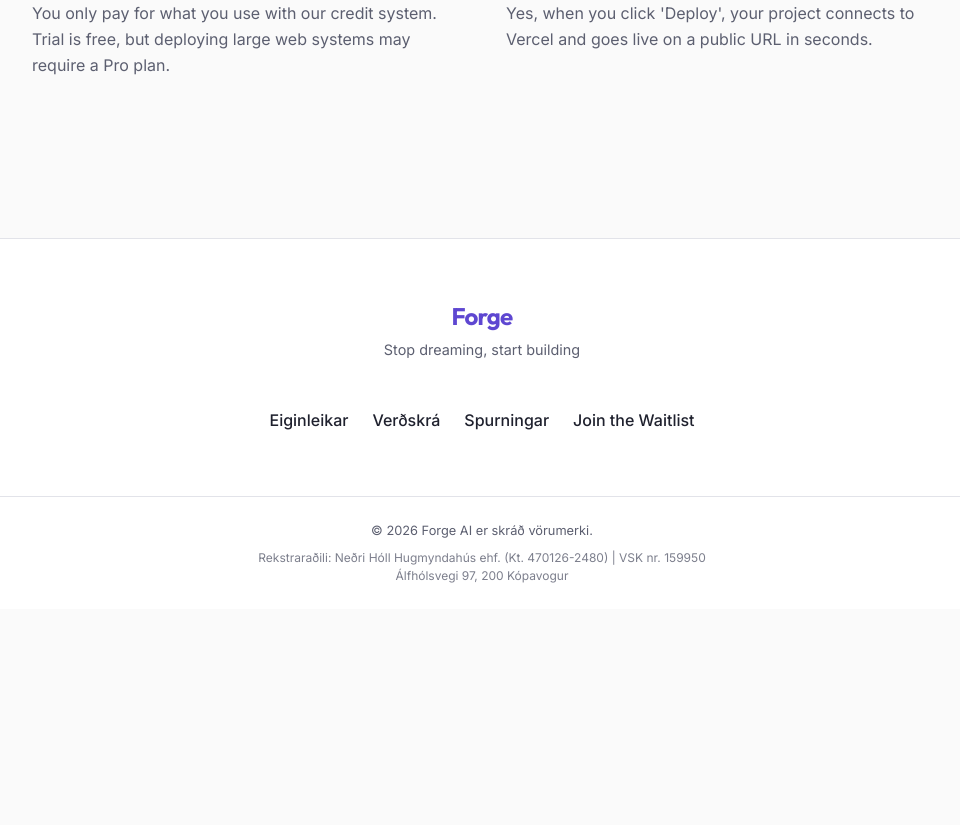
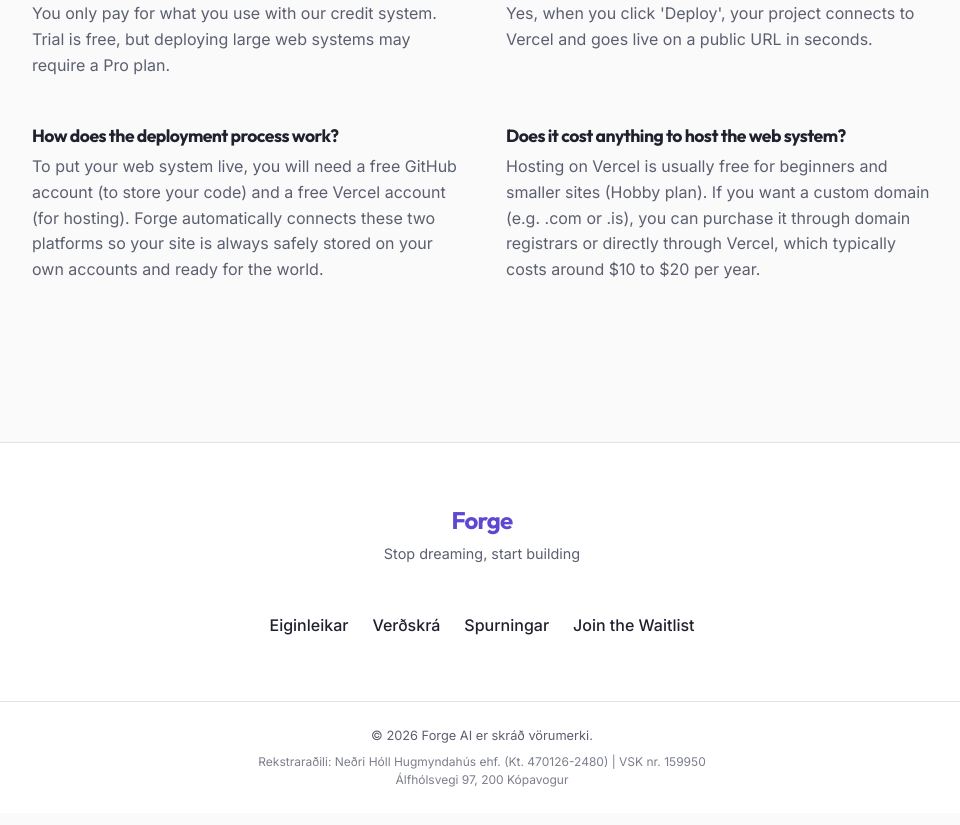
Before and after one commit to thorarinnhjalm/forge, a Next.js app: page /en in a window 1280 px wide. Shown: the part 2540-3365 px from the top of the page, without its empty margins (158-1118 px from the left). Before the commit the page ends 3173 px from the top, so only its background shows below. Built offline with nearby package versions, Linux system fonts and the light colour scheme.

Commit message:
Update FAQ to include hosting, domain costs and deployment process

```diff
--- a/messages/en.json
+++ b/messages/en.json
@@ -123,6 +123,10 @@
     "q3": "How does pricing work?",
     "a3": "You only pay for what you use with our credit system. Trial is free, but deploying large web systems may require a Pro plan.",
     "q4": "Can anyone see my web system?",
-    "a4": "Yes, when you click 'Deploy', your project connects to Vercel and goes live on a public URL in seconds."
+    "a4": "Yes, when you click 'Deploy', your project connects to Vercel and goes live on a public URL in seconds.",
+    "q5": "How does the deployment process work?",
+    "a5": "To put your web system live, you will need a free GitHub account (to store your code) and a free Vercel account (for hosting). Forge automatically connects these two platforms so your site is always safely stored on your own accounts and ready for the world.",
+    "q6": "Does it cost anything to host the web system?",
+    "a6": "Hosting on Vercel is usually free for beginners and smaller sites (Hobby plan). If you want a custom domain (e.g. .com or .is), you can purchase it through domain registrars or directly through Vercel, which typically costs around $10 to $20 per year."
   }
 }
--- a/messages/is.json
+++ b/messages/is.json
@@ -123,6 +123,10 @@
     "q3": "Hvernig virkar einingakerfið?",
     "a3": "Þú notar einingar (Credits) fyrir hverja aðgerð. Að spjalla eða biðja um útskýringar kostar lítið, en að smíða flókinn kóða kostar meira. Þannig borgarðu aðeins fyrir nákvæmlega það sem þú notar.",
     "q4": "Get ég gefið út kerfið mitt á eigin léni?",
-    "a4": "Já, þegar þú smellir á 'Gefa út' fer verkefnið þitt sjálfkrafa yfir á Vercel þar sem þú getur sett inn þitt eigið lén (Custom Domain) á nokkrum mínútum."
+    "a4": "Já, þegar þú smellir á 'Gefa út' fer verkefnið þitt sjálfkrafa yfir á Vercel þar sem þú getur sett inn þitt eigið lén (Custom Domain) á nokkrum mínútum.",
+    "q5": "Hvernig virkar útgáfuferlið nákvæmlega?",
+    "a5": "Til að koma vefnum þínum í loftið þarftu ókeypis aðgang að Github (fyrir kóðageymslu) og Vercel (fyrir hýsingu). Forge tengir þessi tvö kerfi sjálfkrafa saman svo vefurinn þinn sé alltaf öruggur á þínu eigin svæði og tilbúinn fyrir heiminn.",
+    "q6": "Kostar eitthvað að hýsa vefkerfið?",
+    "a6": "Hýsing á Vercel er venjulega ókeypis fyrir byrjendur og smærri vefi (Hobby pakki). Ef þú vilt þitt eigið lén (t.d. .is eða .com) þá kaupir þú það hjá aðilum eins og ISNIC eða beint í gegnum Vercel, sem kostar oftast í kringum 5.000 til 10.000 kr. á ári."
   }
 }
--- a/src/components/landing/LandingHero.tsx
+++ b/src/components/landing/LandingHero.tsx
@@ -134,6 +134,14 @@
           <div className="faq-item">
             <h4>{tFaq("q4")}</h4>
             <p>{tFaq("a4")}</p>
+          </div>
+          <div className="faq-item">
+            <h4>{tFaq("q5")}</h4>
+            <p>{tFaq("a5")}</p>
+          </div>
+          <div className="faq-item">
+            <h4>{tFaq("q6")}</h4>
+            <p>{tFaq("a6")}</p>
           </div>
         </div>
       </div>
```
